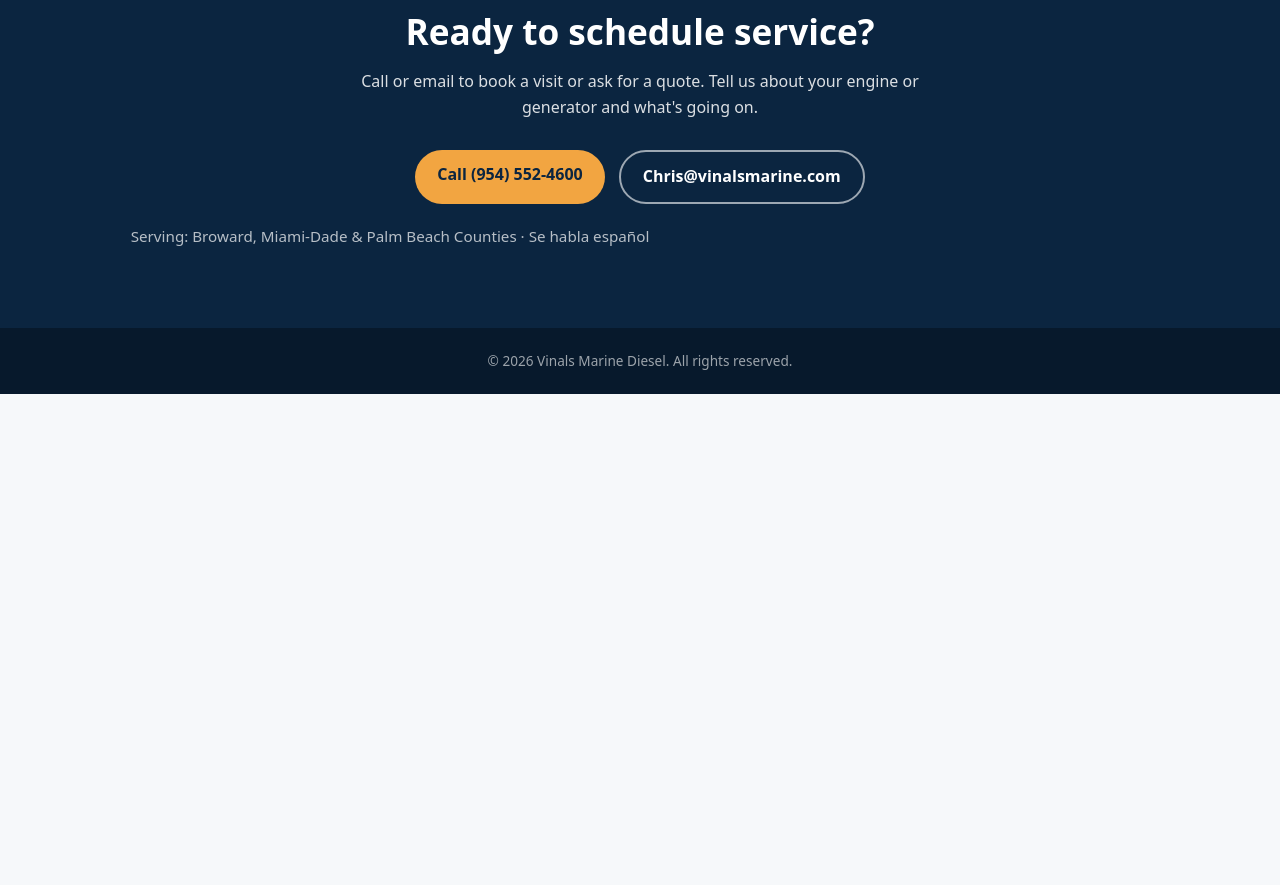
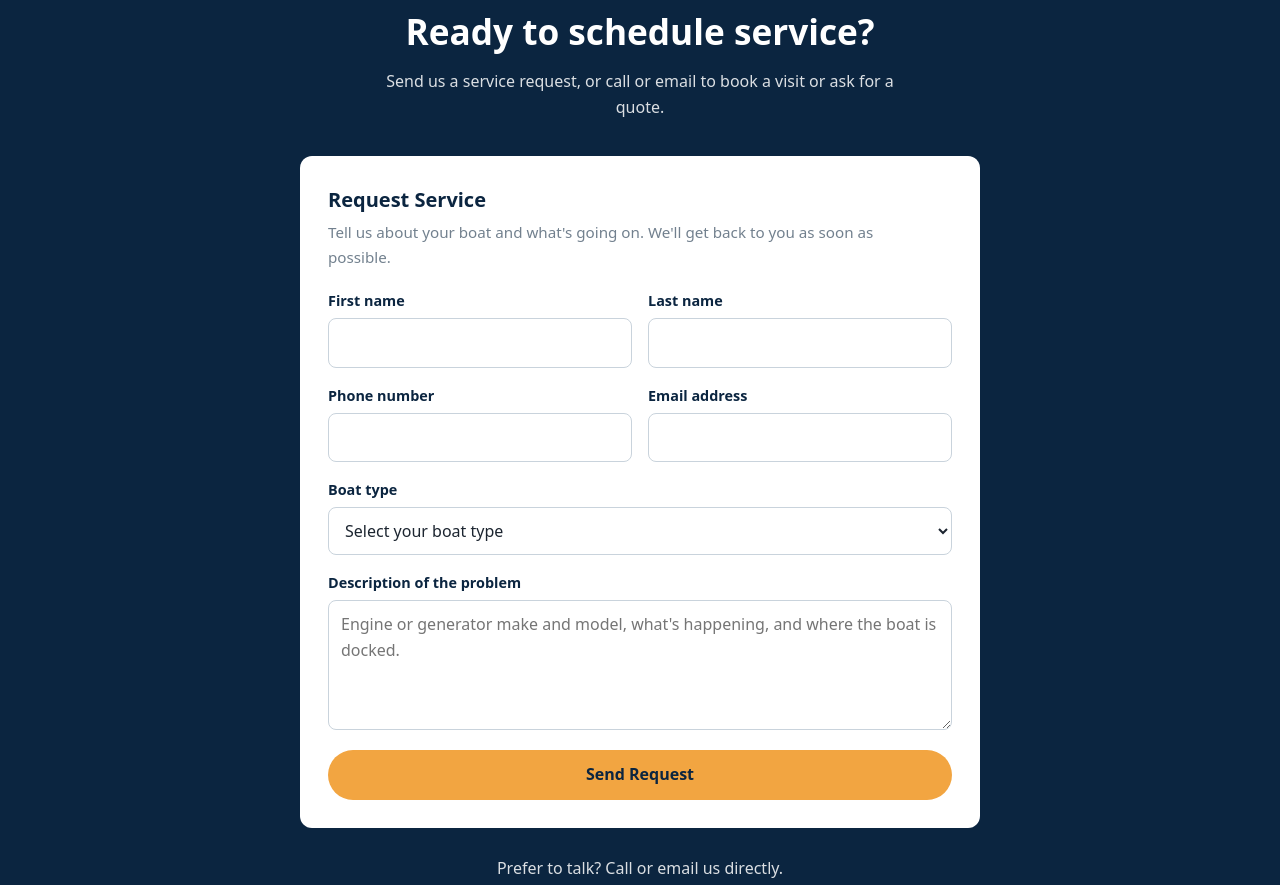
Before and after one commit to luismvinals-hue/claude-folder, a plain HTML site: page index.html in a window 1280 px wide. Shown: the part 2631-3516 px from the top of the page. Before the commit the page ends 3025 px from the top, so only its background shows below. Drawn offline with Linux system fonts and the light colour scheme.

Commit message:
Add service request form (FormSubmit to Chris@vinalsmarine.com) and thank-you page

```diff
--- a/index.html
+++ b/index.html
@@ -272,6 +272,80 @@
       margin: 0;
     }
 
+    /* Service request form */
+    .request {
+      background: var(--card);
+      color: var(--ink);
+      text-align: left;
+      max-width: 680px;
+      margin: 36px auto 28px;
+      padding: 28px;
+      border-radius: var(--radius);
+    }
+
+    .request h3 {
+      margin: 0 0 4px;
+      color: var(--navy);
+      font-size: 1.25rem;
+    }
+
+    .request .hint {
+      color: var(--muted);
+      font-size: 0.95rem;
+      margin: 0 0 20px;
+    }
+
+    .fields {
+      display: grid;
+      grid-template-columns: 1fr 1fr;
+      gap: 16px;
+    }
+
+    .field { display: flex; flex-direction: column; gap: 6px; }
+
+    .field.full { grid-column: 1 / -1; }
+
+    .field label {
+      font-weight: 600;
+      font-size: 0.9rem;
+      color: var(--navy);
+    }
+
+    .field .optional { font-weight: 400; color: var(--muted); }
+
+    .field input,
+    .field select,
+    .field textarea {
+      font: inherit;
+      color: var(--ink);
+      background: #fff;
+      border: 1px solid #c9d3dc;
+      border-radius: 8px;
+      padding: 11px 12px;
+      width: 100%;
+    }
+
+    .field textarea { min-height: 130px; resize: vertical; }
+
+    .field input:focus,
+    .field select:focus,
+    .field textarea:focus {
+      outline: none;
+      border-color: var(--sea);
+      box-shadow: 0 0 0 3px rgba(31, 122, 140, 0.2);
+    }
+
+    .request .btn {
+      border: 0;
+      cursor: pointer;
+      font: inherit;
+      font-weight: 700;
+      margin-top: 20px;
+      width: 100%;
+    }
+
+    .honeypot { position: absolute; left: -9999px; }
+
     footer {
       background: #07192c;
       color: rgba(255, 255, 255, 0.6);
@@ -293,6 +367,8 @@
           var(--navy);
       }
       .gallery .photos { grid-template-columns: 1fr; }
+      .fields { grid-template-columns: 1fr; }
+      .request { padding: 22px 18px; }
       section { padding: 60px 0; }
     }
   </style>
@@ -449,7 +525,57 @@
     <section id="contact" class="contact">
       <div class="wrap">
         <h2>Ready to schedule service?</h2>
-        <p>Call or email to book a visit or ask for a quote. Tell us about your engine or generator and what's going on.</p>
+        <p>Send us a service request, or call or email to book a visit or ask for a quote.</p>
+
+        <form class="request" action="https://formsubmit.co/Chris@vinalsmarine.com" method="POST">
+          <h3>Request Service</h3>
+          <p class="hint">Tell us about your boat and what's going on. We'll get back to you as soon as possible.</p>
+
+          <input type="hidden" name="_subject" value="New service request from vinalsmarine.com">
+          <input type="hidden" name="_template" value="table">
+          <input type="hidden" name="_next" value="https://vinalsmarine.com/thanks.html">
+          <input type="text" name="_honey" class="honeypot" tabindex="-1" autocomplete="off" aria-hidden="true">
+
+          <div class="fields">
+            <div class="field">
+              <label for="first-name">First name</label>
+              <input id="first-name" name="First name" type="text" autocomplete="given-name" required>
+            </div>
+            <div class="field">
+              <label for="last-name">Last name</label>
+              <input id="last-name" name="Last name" type="text" autocomplete="family-name" required>
+            </div>
+            <div class="field">
+              <label for="phone">Phone number</label>
+              <input id="phone" name="Phone" type="tel" autocomplete="tel" inputmode="tel" required>
+            </div>
+            <div class="field">
+              <label for="email">Email address</label>
+              <input id="email" name="email" type="email" autocomplete="email" required>
+            </div>
+            <div class="field full">
+              <label for="boat-type">Boat type</label>
+              <select id="boat-type" name="Boat type" required>
+                <option value="" disabled selected>Select your boat type</option>
+                <option>Motor yacht</option>
+                <option>Superyacht</option>
+                <option>Sportfishing boat</option>
+                <option>Sailboat / sailing yacht</option>
+                <option>Trawler</option>
+                <option>Commercial vessel</option>
+                <option>Other</option>
+              </select>
+            </div>
+            <div class="field full">
+              <label for="problem">Description of the problem</label>
+              <textarea id="problem" name="Problem description" placeholder="Engine or generator make and model, what's happening, and where the boat is docked." required></textarea>
+            </div>
+          </div>
+
+          <button type="submit" class="btn btn-primary">Send Request</button>
+        </form>
+
+        <p>Prefer to talk? Call or email us directly.</p>
         <div class="contact-list">
           <a href="tel:+19545524600" class="btn btn-primary">Call (954) 552-4600</a>
           <a href="mailto:Chris@vinalsmarine.com" class="btn btn-ghost">Chris@vinalsmarine.com</a>
```
Also changed, not shown: thanks.html (added, +75 -0 lines).
